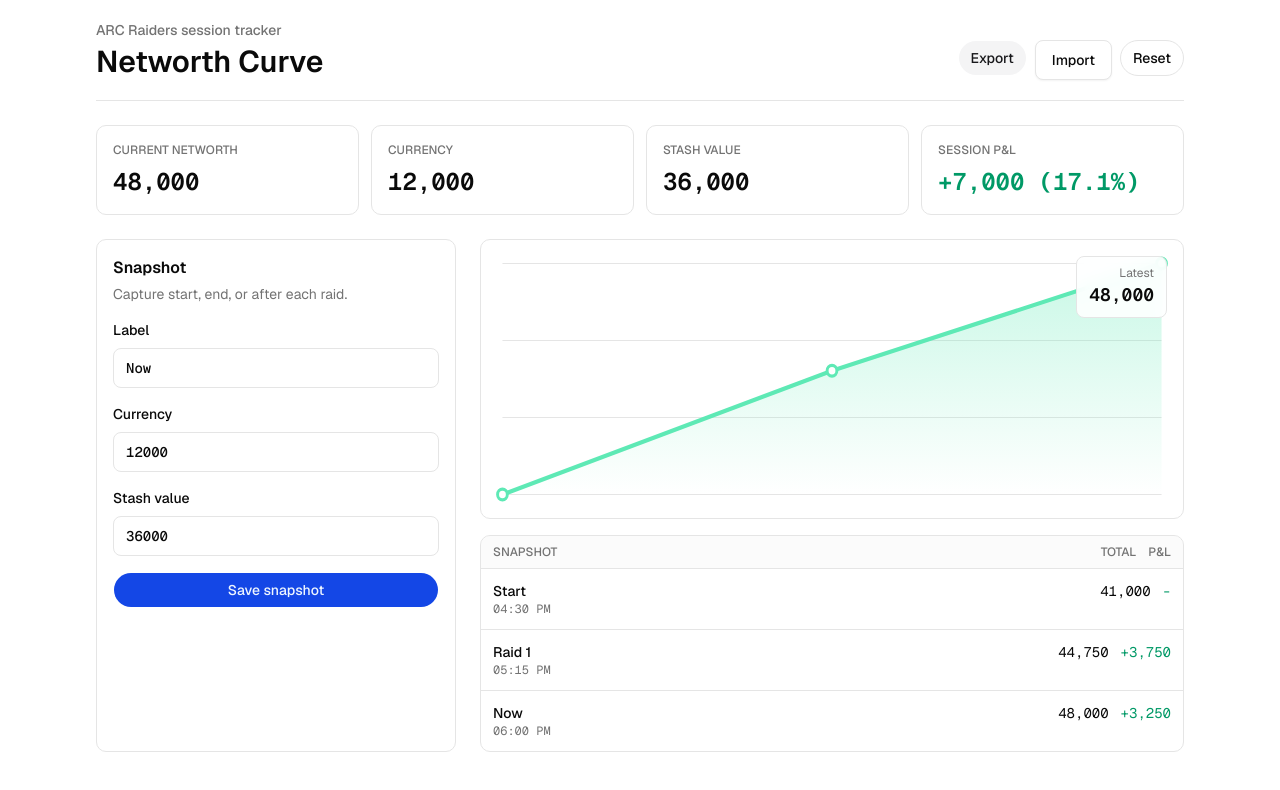
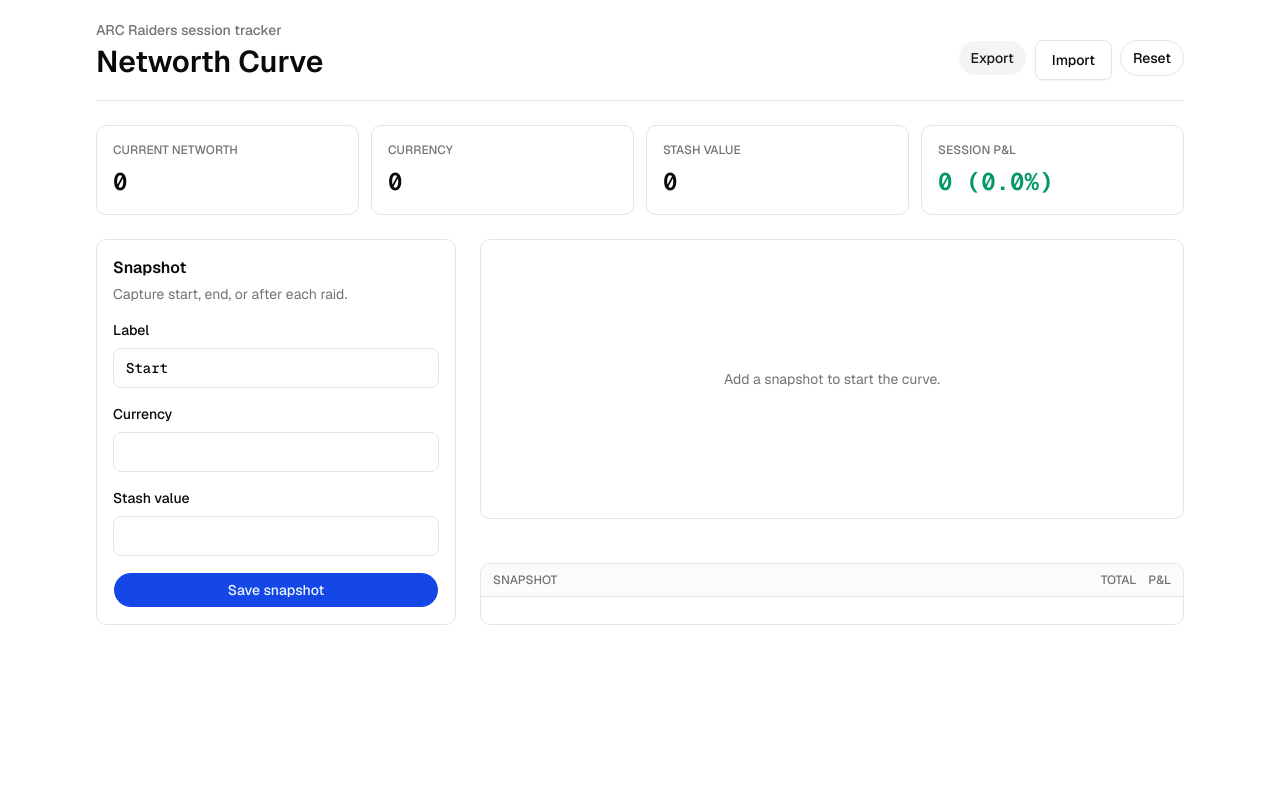
Before and after one commit to Barenhvrd/arc-networth, a Next.js app: page / in a window 1280 px wide. Shown: the top 790 px of the page. Built offline with nearby package versions, Linux system fonts and the light colour scheme.

Commit message:
Start tracker with empty snapshots

```diff
--- a/app/page.tsx
+++ b/app/page.tsx
@@ -14,32 +14,6 @@
 }
 
 const storageKey = "arc-networth:snapshots"
-const defaultSnapshots: Snapshot[] = [
-  {
-    id: "demo-1",
-    label: "Start",
-    currency: 12400,
-    stash: 28600,
-    total: 41000,
-    createdAt: "2026-06-09T16:30:00.000Z",
-  },
-  {
-    id: "demo-2",
-    label: "Raid 1",
-    currency: 13250,
-    stash: 31500,
-    total: 44750,
-    createdAt: "2026-06-09T17:15:00.000Z",
-  },
-  {
-    id: "demo-3",
-    label: "Now",
-    currency: 11800,
-    stash: 36200,
-    total: 48000,
-    createdAt: "2026-06-09T18:00:00.000Z",
-  },
-]
 
 function formatCredits(value: number) {
   return new Intl.NumberFormat("en-US", {
@@ -60,19 +34,19 @@
 function useSnapshots() {
   const [snapshots, setSnapshots] = React.useState<Snapshot[]>(() => {
     if (typeof window === "undefined") {
-      return defaultSnapshots
+      return []
     }
 
     const stored = window.localStorage.getItem(storageKey)
     if (!stored) {
-      return defaultSnapshots
+      return []
     }
 
     try {
       const parsed = JSON.parse(stored) as Snapshot[]
-      return parsed.length ? parsed : defaultSnapshots
+      return parsed
     } catch {
-      return defaultSnapshots
+      return []
     }
   })
 
@@ -206,9 +180,9 @@
   const first = snapshots[0]
   const sessionDelta = latest && first ? latest.total - first.total : 0
   const sessionPercent = first ? (sessionDelta / first.total) * 100 : 0
-  const [currency, setCurrency] = React.useState("12000")
-  const [stash, setStash] = React.useState("36000")
-  const [label, setLabel] = React.useState("Now")
+  const [currency, setCurrency] = React.useState("")
+  const [stash, setStash] = React.useState("")
+  const [label, setLabel] = React.useState("Start")
 
   const currencyValue = parseCredits(currency)
   const stashValue = parseCredits(stash)
@@ -225,7 +199,7 @@
     }
 
     setSnapshots((current) => [...current, nextSnapshot])
-    setLabel(`Raid ${snapshots.length}`)
+    setLabel(`Raid ${snapshots.length + 1}`)
   }
 
   function clearSnapshots() {
```
